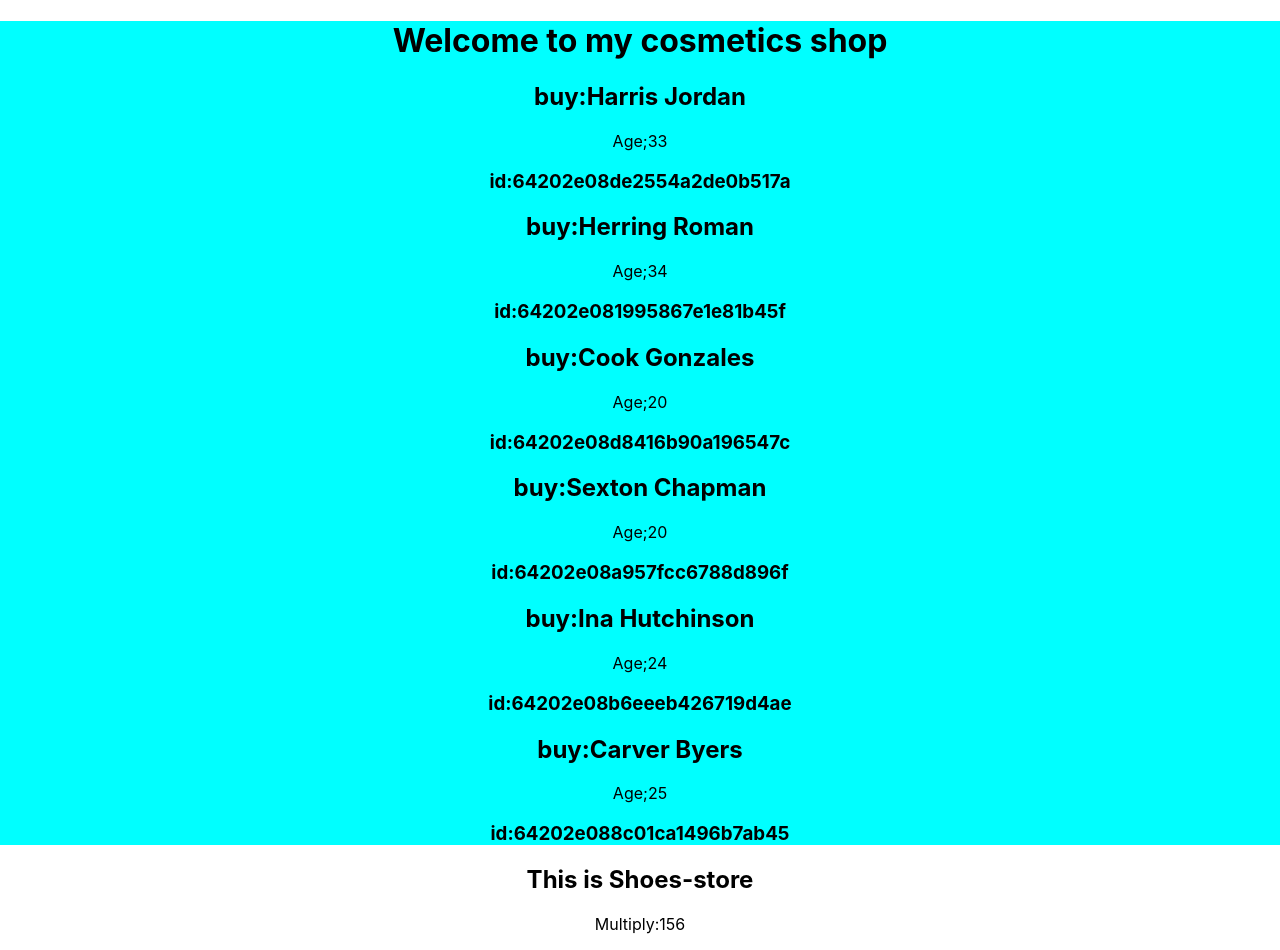
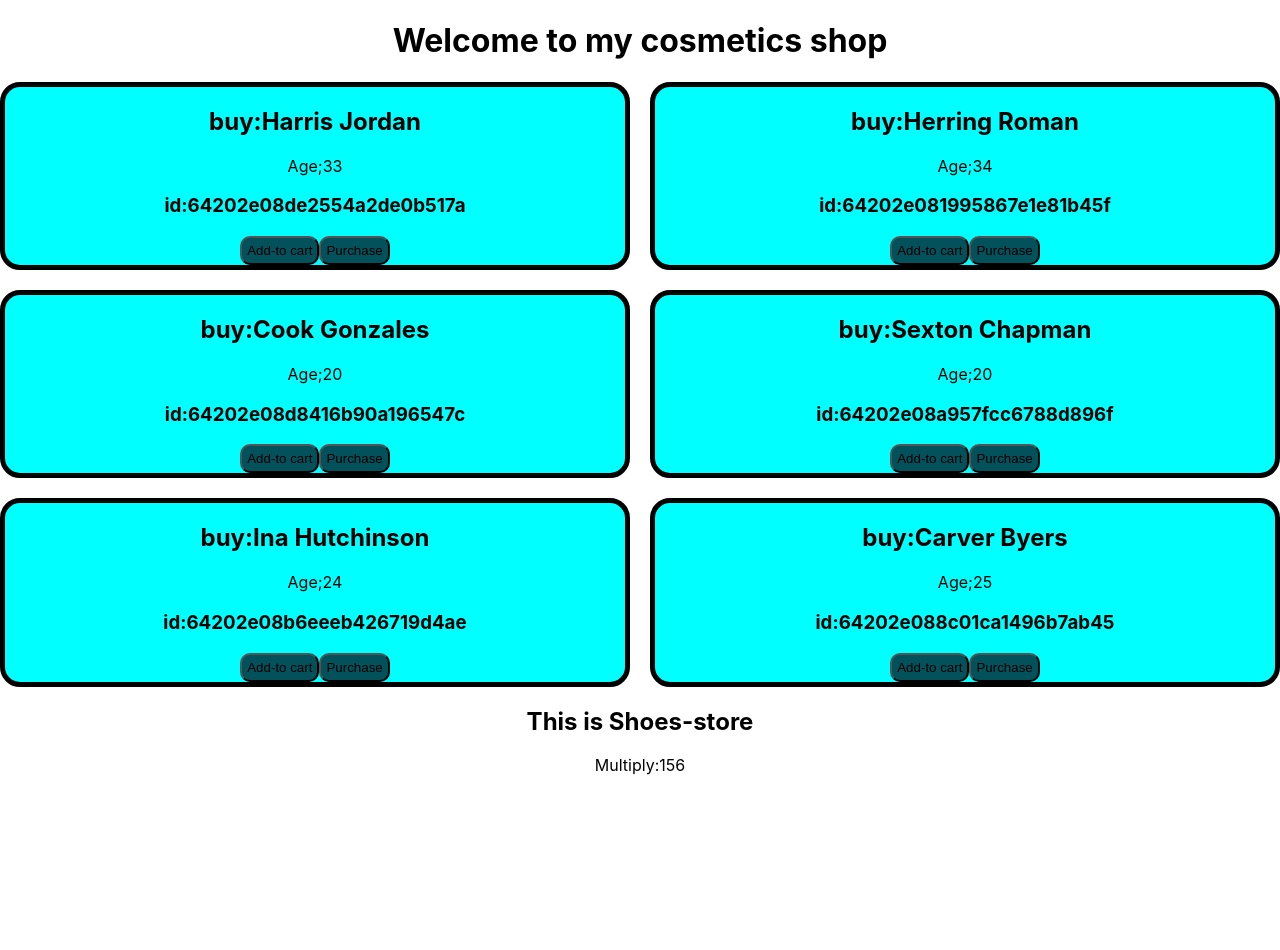
Before and after one commit to Shahinur04/reactjs-module49, a React (Create React App) app: page / in a window 1280 px wide. After the commit the page ends 800 px from the top, so only its background shows below. Built offline with nearby package versions, Linux system fonts and the light colour scheme.

Commit message:
complete setitem

```diff
--- /dev/null
+++ b/public/data.json
@@ -0,0 +1,32 @@
+[
+    {
+      "id": "64202e08de2554a2de0b517a",
+      "age": 33,
+      "name": "Harris Jordan"
+    },
+    {
+      "id": "64202e081995867e1e81b45f",
+      "age": 34,
+      "name": "Herring Roman"
+    },
+    {
+      "id": "64202e08d8416b90a196547c",
+      "age": 20,
+      "name": "Cook Gonzales"
+    },
+    {
+      "id": "64202e08a957fcc6788d896f",
+      "age": 20,
+      "name": "Sexton Chapman"
+    },
+    {
+      "id": "64202e08b6eeeb426719d4ae",
+      "age": 24,
+      "name": "Ina Hutchinson"
+    },
+    {
+      "id": "64202e088c01ca1496b7ab45",
+      "age": 25,
+      "name": "Carver Byers"
+    }
+  ]
--- a/src/Components/Cosmetic/Cosmetic.css
+++ b/src/Components/Cosmetic/Cosmetic.css
@@ -0,0 +1,19 @@
+#container{
+    text-align: center;
+    background-color: aqua;
+    /* padding: 10px; */
+    /* margin: 10px; */
+    border: 5px solid black;
+    /* height: 300px;
+    width: 300px; */
+    border-radius: 20px;
+
+}
+.btn{
+    background-color:rgb(3, 81, 91);
+    border-radius: 10px;
+    /* margin: 5px; */
+    padding: 5px;
+
+
+}
--- a/src/Components/Cosmetic/Cosmetic.js
+++ b/src/Components/Cosmetic/Cosmetic.js
@@ -1,14 +1,28 @@
-import React from 'react';
-
+import React from "react";
+import { localDb } from "../../Utilites/Localstorage";
+import "./Cosmetic.css";
 
 const Cosmetic = (props) => {
-    const{name,age,id}=props.cosmetic;
+  const { name, age, id } = props.cosmetic;
   // console.log(props)
+  const addToCart = (id) => {
+    // console.log('id',id);
+    // localStorage.setItem(id,1)
+    localDb(id)
+  };
+  const addToCartWithParam = () => addToCart(id);
   return (
-        <div>
+    <div id="container">
       <h2>buy:{name}</h2>
       <p>Age;{age}</p>
       <h3>id:{id}</h3>
+      <button onClick={addToCartWithParam} className="btn">
+        Add-to cart
+      </button>
+
+      <button onClick={() => addToCart(id)} className="btn">
+        Purchase
+      </button>
     </div>
   );
 };
--- a/src/Components/Cosmetics/Cosmetics.css
+++ b/src/Components/Cosmetics/Cosmetics.css
@@ -1,4 +1,5 @@
-.container{
-    text-align: center;
-    background-color: cyan;
+.div{
+    display: grid;
+    grid-template-columns: repeat(2,1fr);
+    gap: 20px;
 }
--- a/src/Components/Cosmetics/Cosmetics.js
+++ b/src/Components/Cosmetics/Cosmetics.js
@@ -1,47 +1,23 @@
-import React from 'react';
+import React, { useEffect, useState } from 'react';
 import Cosmetic from '../Cosmetic/Cosmetic';
 
 import './Cosmetics.css'
 const Cosmetics = () => {
-   const cosmetics=[
-    {
-      "id": "64202e08de2554a2de0b517a",
-      "age": 33,
-      "name": "Harris Jordan"
-    },
-    {
-      "id": "64202e081995867e1e81b45f",
-      "age": 34,
-      "name": "Herring Roman"
-    },
-    {
-      "id": "64202e08d8416b90a196547c",
-      "age": 20,
-      "name": "Cook Gonzales"
-    },
-    {
-      "id": "64202e08a957fcc6788d896f",
-      "age": 20,
-      "name": "Sexton Chapman"
-    },
-    {
-      "id": "64202e08b6eeeb426719d4ae",
-      "age": 24,
-      "name": "Ina Hutchinson"
-    },
-    {
-      "id": "64202e088c01ca1496b7ab45",
-      "age": 25,
-      "name": "Carver Byers"
-    }
-  ]
+   const [Cosmetics,setCosmetics]=useState([]);
+   useEffect(()=>{
+    fetch('data.json')
+    .then(res=>res.json())
+    .then(data=>setCosmetics(data))
+   },[])
     return (
-        <div className='container'>
+        <div >
             <h1>Welcome to my cosmetics shop</h1>
+           <div className='div'>
            {
-            cosmetics.map(cosmetic=><Cosmetic key={cosmetic.id}
+            Cosmetics.map(cosmetic=><Cosmetic key={cosmetic.id}
             cosmetic={cosmetic}></Cosmetic>)
            }
+           </div>
         </div>
     );
 };
--- /dev/null
+++ b/src/Utilites/Localstorage.js
@@ -0,0 +1,17 @@
+// use localstorage to manage  cart data
+const localDb=id=>{
+    const  quantity=localStorage.getItem(id)
+    if (quantity) {
+        // console.log("yes")
+        // const newQuantity=+quantity+1;
+        const newQuantity=parseInt(quantity)+1;
+
+        localStorage.setItem(id,newQuantity)
+    }
+    else{
+localStorage.setItem(id,1)
+    }
+
+
+}
+export {localDb}
```
Lines whose indentation alone changed are shown as unchanged.
